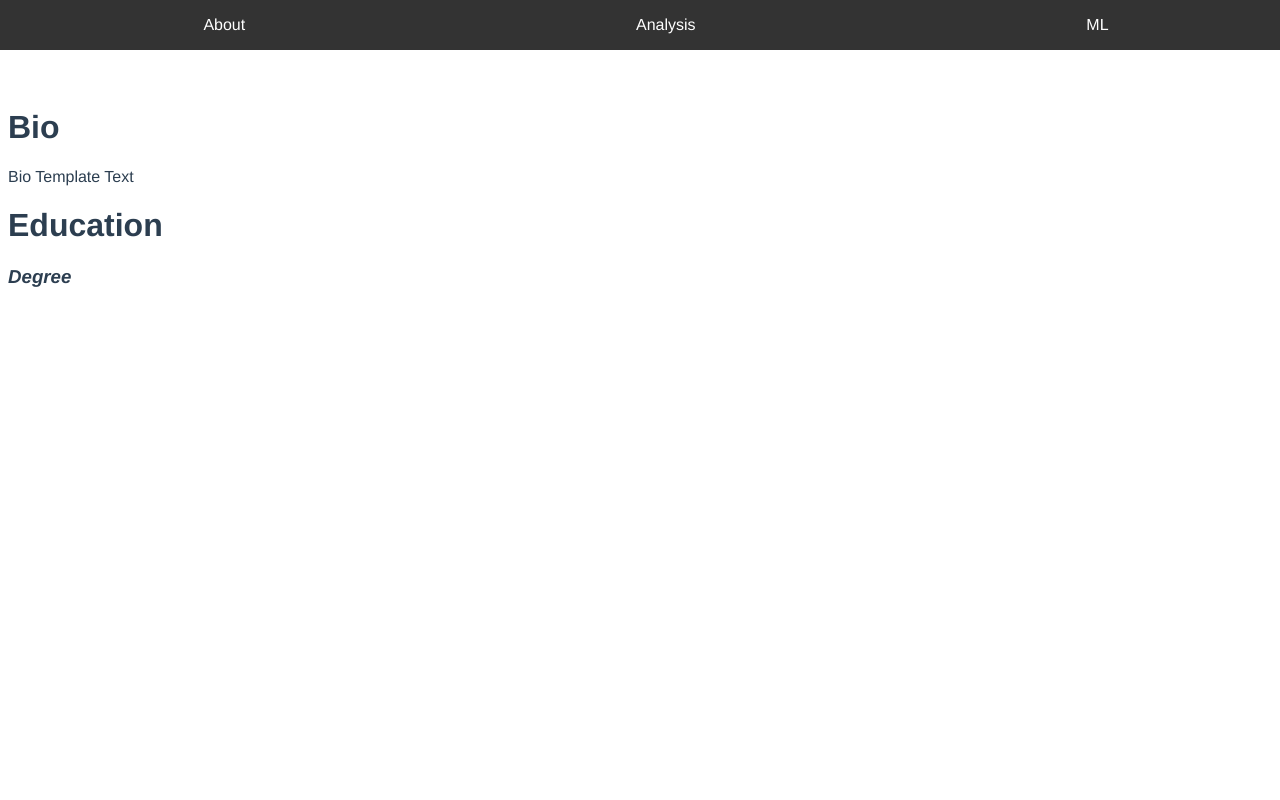
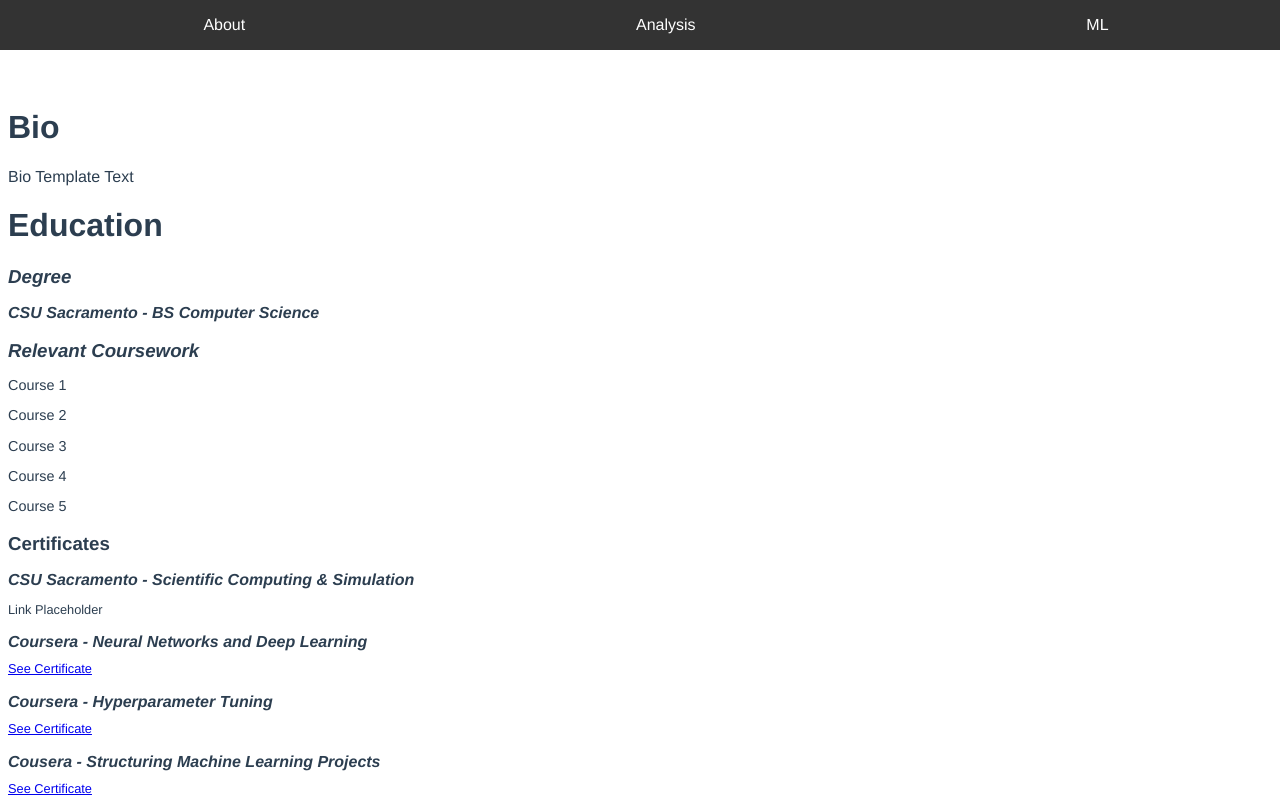
Before and after one commit to ceapf/ceapf.github.io, a Vue app: page / in a window 1280 px wide. Shown: the top 800 px of the page. Built offline with nearby package versions, Linux system fonts and the light colour scheme.

Commit message:
Edited about page

```diff
--- a/src/views/AboutPage.vue
+++ b/src/views/AboutPage.vue
@@ -3,22 +3,22 @@
       <h1>Bio</h1>
       <p>Bio Template Text</p>
       <h1>Education</h1>
-      <h3 style="margin-bottom: 50%;"><i>Degree</i></h3>
+      <h3 style="margin-bottom: .5em;"><i>Degree</i></h3>
       <p><b><i>CSU Sacramento - BS Computer Science </i></b></p>
-      <h3 style="margin-bottom: 50%;"><i>Relevant Coursework</i></h3>
+      <h3 style="margin-bottom: .5em;"><i>Relevant Coursework</i></h3>
       <p style="font-size: 90%;">Course 1</p>
       <p style="font-size: 90%;">Course 2</p>
       <p style="font-size: 90%;">Course 3</p>
       <p style="font-size: 90%;">Course 4</p>
       <p style="font-size: 90%;">Course 5</p>
-      <h3 style="margin-bottom: 50%;">Certificates</h3>
-      <p style="margin-bottom: 50%;"><b><i>CSU Sacramento - Scientific Computing & Simulation</i></b></p>
+      <h3 style="margin-bottom: .5em;">Certificates</h3>
+      <p style="margin-bottom: .5em;"><b><i>CSU Sacramento - Scientific Computing & Simulation</i></b></p>
       <p style="font-size: 80%;">Link Placeholder</p>
-      <p style="margin-bottom: 50%;"><b><i>Coursera - Neural Networks and Deep Learning</i></b></p>
+      <p style="margin-bottom: .5em;"><b><i>Coursera - Neural Networks and Deep Learning</i></b></p>
       <a href="https://coursera.org/verify/X8QLS289WEBX" target="_blank" style="font-size: 80%;">See Certificate</a>
-      <p style="margin-bottom: 50%;"><b><i>Coursera - Hyperparameter Tuning</i></b></p>
+      <p style="margin-bottom: .5em;"><b><i>Coursera - Hyperparameter Tuning</i></b></p>
       <a href="https://coursera.org/verify/HJ6REVMR4ARQ" target="_blank" style="font-size: 80%;">See Certificate</a>
-      <p style="margin-bottom: 50%;"><b><i>Cousera - Structuring Machine Learning Projects</i></b></p>
+      <p style="margin-bottom: .5em;"><b><i>Cousera - Structuring Machine Learning Projects</i></b></p>
       <a href="https://coursera.org/verify/9MPSG537USW5" target="_blank" style="font-size: 80%;">See Certificate</a>
 
     </div>
```
